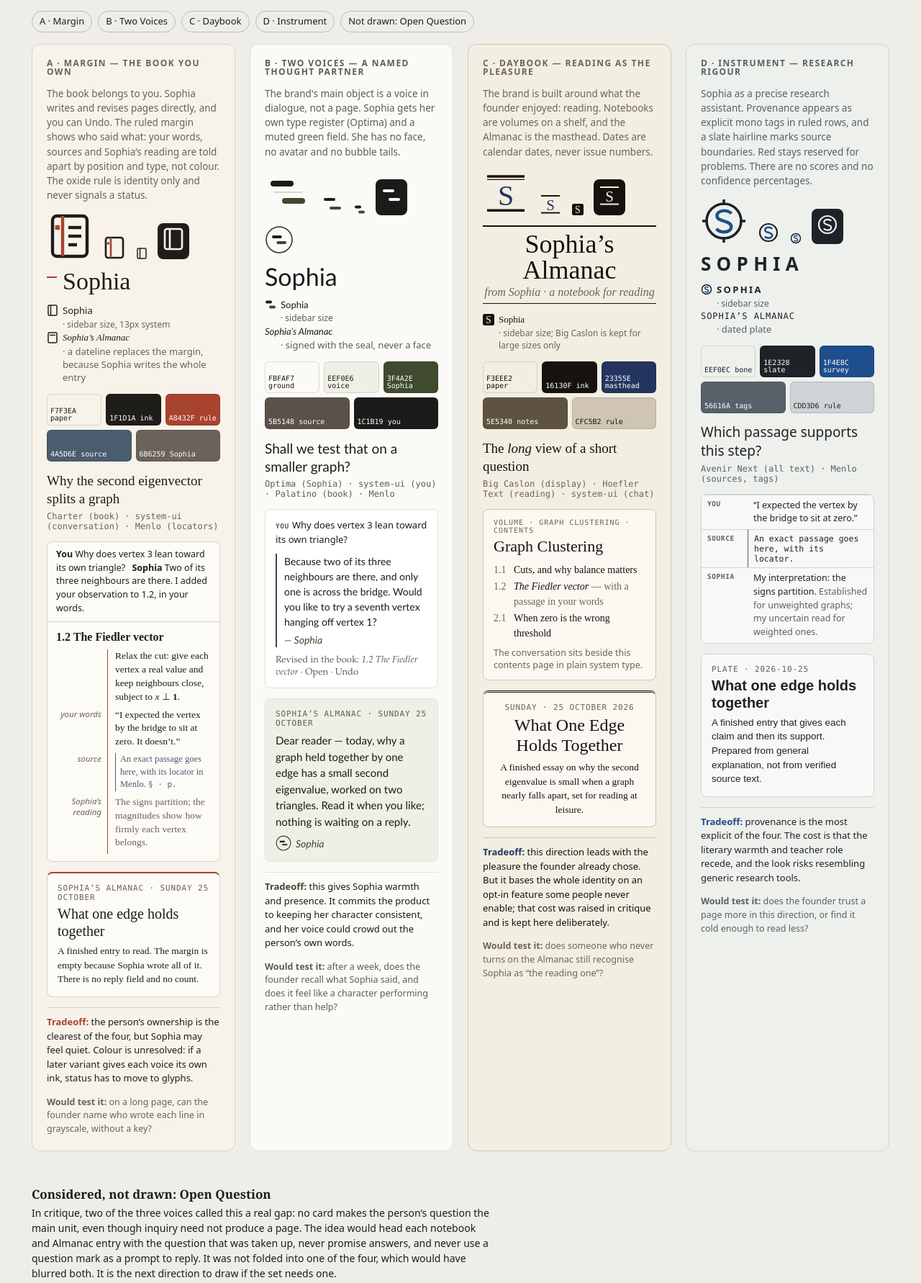
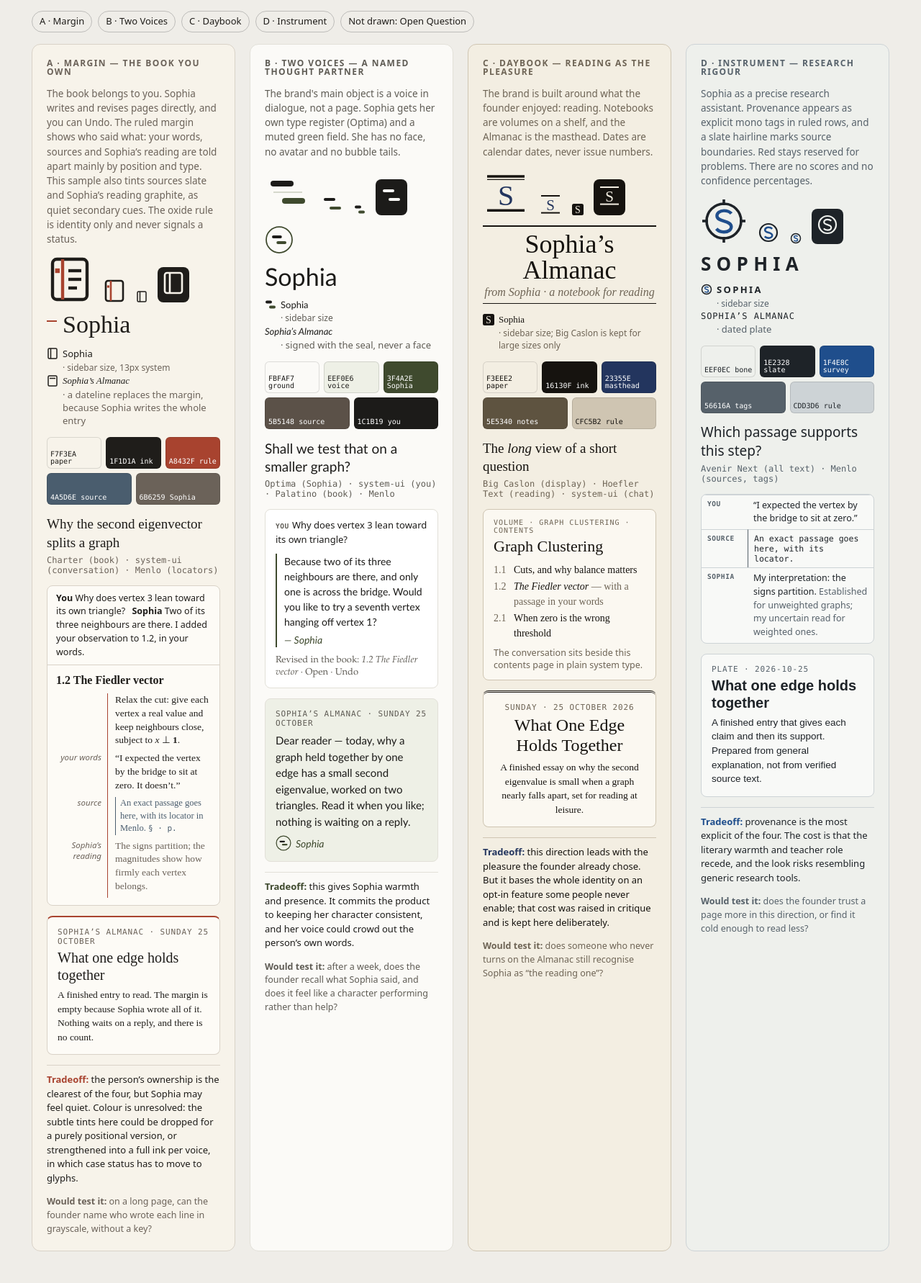
Before and after one commit to JustinCranshaw/sophia, a plain HTML site: page docs/branding.html in a window 1280 px wide. Shown: the part 232-2014 px from the top of the page at 72% size. Drawn offline with Linux system fonts and the light colour scheme.

Commit message:
Correct comparison copy and focus contrast

```diff
--- a/docs/branding.html
+++ b/docs/branding.html
@@ -31,7 +31,7 @@ header p{margin:0 0 6px;color:#555;max-width:72ch}
 .test{margin:0;font-size:12.5px;color:var(--muted)}
 nav.jump{max-width:1240px;margin:0 auto;padding:4px 24px 0;display:flex;flex-wrap:wrap;gap:8px}
 nav.jump a{color:inherit;font-size:13px;padding:4px 10px;border:1px solid rgba(128,128,128,.45);border-radius:999px;text-decoration:none}
-a:focus,a:focus-visible{outline:3px solid #4C8DF6;outline-offset:2px}
+a:focus,a:focus-visible{outline:3px solid #2D6BD9;outline-offset:2px}
 .margin{display:grid;grid-template-columns:72px 1fr;gap:0 10px}
 .margin .gl{font:italic 11.5px/1.35 var(--ui);color:var(--muted);border-right:1.5px solid var(--accent);padding-right:8px;text-align:right}
 .rows{display:grid;grid-template-columns:64px 1fr;font-size:12.5px}
@@ -64,7 +64,7 @@ footer{max-width:1240px;margin:0 auto;padding:0 24px 40px;color:#666;font-size:1
 <!-- A. MARGIN -->
 <section class="card" id="a" style="--bg:#F7F3EA;--surface:#FDFBF6;--ink:#1F1D1A;--muted:#6B6259;--accent:#A8432F;--src:#4A5D6E;--person:#1F1D1A;--rule:#D9D2C7;--wm:400 34px/1 Charter,ui-serif,serif;--wm2:italic 15px Charter,serif;--book:16px/1.4 Charter,ui-serif,serif">
 <h2>A · Margin — the book you own</h2>
-<p class="prem">The book belongs to you. Sophia writes and revises pages directly, and you can Undo. The ruled margin shows who said what: your words, sources and Sophia’s reading are told apart by position and type, not colour. The oxide rule is identity only and never signals a status.</p>
+<p class="prem">The book belongs to you. Sophia writes and revises pages directly, and you can Undo. The ruled margin shows who said what: your words, sources and Sophia’s reading are told apart mainly by position and type. This sample also tints sources slate and Sophia’s reading graphite, as quiet secondary cues. The oxide rule is identity only and never signals a status.</p>
 <div class="marks" aria-label="Margin marks at 64, 32 and 16 px, and reversed">
 <svg width="64" height="64" viewBox="0 0 16 16" fill="none" stroke="#1F1D1A" stroke-width="1.1"><rect x="2" y="1" width="12" height="14" rx="1.5"/><line x1="5.5" y1="1" x2="5.5" y2="15" stroke="#A8432F"/><line x1="7.5" y1="5" x2="12" y2="5"/><line x1="7.5" y1="8" x2="12" y2="8"/><line x1="7.5" y1="11" x2="10.5" y2="11"/><rect x="2.9" y="4.2" width="1.6" height="1.6" fill="#A8432F" stroke="none"/></svg>
 <svg width="32" height="32" viewBox="0 0 16 16" fill="none" stroke="#1F1D1A" stroke-width="1.3"><rect x="2" y="1" width="12" height="14" rx="1.5"/><line x1="5.5" y1="1" x2="5.5" y2="15" stroke="#A8432F"/><rect x="2.9" y="4.2" width="1.6" height="1.6" fill="#A8432F" stroke="none"/></svg>
@@ -77,8 +77,8 @@ footer{max-width:1240px;margin:0 auto;padding:0 24px 40px;color:#666;font-size:1
 <p class="spec">Why the second eigenvector splits a graph<span>Charter (book) · system-ui (conversation) · Menlo (locators)</span></p>
 <div class="app"><div class="chat"><b>You</b> Why does vertex 3 lean toward its own triangle? <b style="margin-left:6px">Sophia</b> Two of its three neighbours are there. I added your observation to 1.2, in your words.</div>
 <div class="page"><h3>1.2 The Fiedler vector</h3><div class="margin"><div class="gl"></div><p>Relax the cut: give each vertex a real value and keep neighbours close, subject to <i>x</i> ⊥ <b>1</b>.</p><div class="gl">your words</div><p class="you">“I expected the vertex by the bridge to sit at zero. It doesn’t.”</p><div class="gl">source</div><p class="src" style="border-left:1px solid #4A5D6E;padding-left:6px">An exact passage goes here, with its locator in Menlo. <span style="font:11px var(--mono)">§ · p.</span></p><div class="gl">Sophia’s reading</div><p style="color:#6B6259">The signs partition; the magnitudes show how firmly each vertex belongs.</p></div></div></div>
-<div class="alm" style="border-top:2px solid #A8432F"><div class="k">Sophia’s Almanac · Sunday 25 October</div><h4>What one edge holds together</h4><p>A finished entry to read. The margin is empty because Sophia wrote all of it. There is no reply field and no count.</p></div>
-<p class="trade"><b>Tradeoff:</b> the person’s ownership is the clearest of the four, but Sophia may feel quiet. Colour is unresolved: if a later variant gives each voice its own ink, status has to move to glyphs.</p>
+<div class="alm" style="border-top:2px solid #A8432F"><div class="k">Sophia’s Almanac · Sunday 25 October</div><h4>What one edge holds together</h4><p>A finished entry to read. The margin is empty because Sophia wrote all of it. Nothing waits on a reply, and there is no count.</p></div>
+<p class="trade"><b>Tradeoff:</b> the person’s ownership is the clearest of the four, but Sophia may feel quiet. Colour is unresolved: the subtle tints here could be dropped for a purely positional version, or strengthened into a full ink per voice, in which case status has to move to glyphs.</p>
 <p class="test"><b>Would test it:</b> on a long page, can the founder name who wrote each line in grayscale, without a key?</p>
 </section>
 
```
